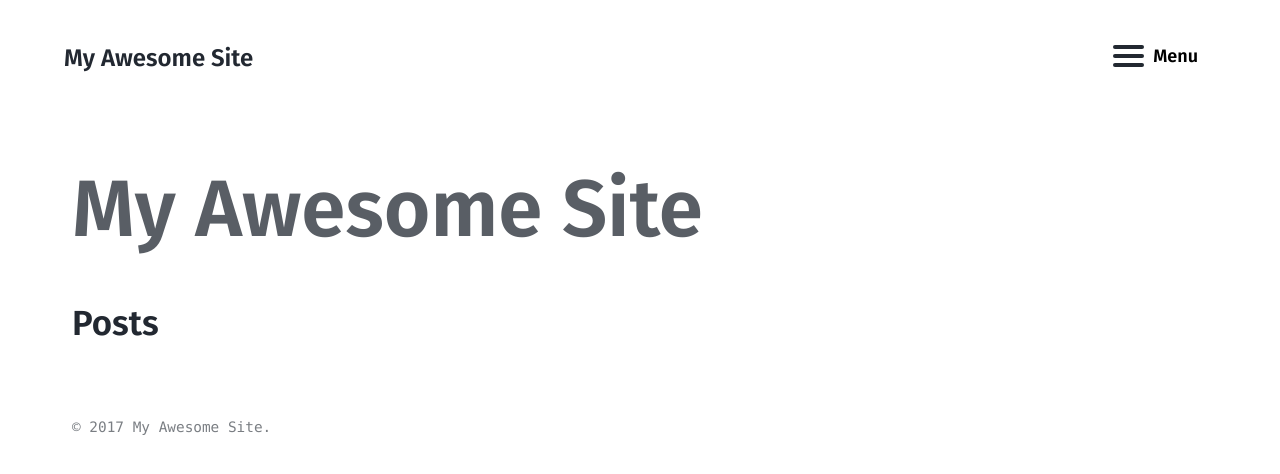
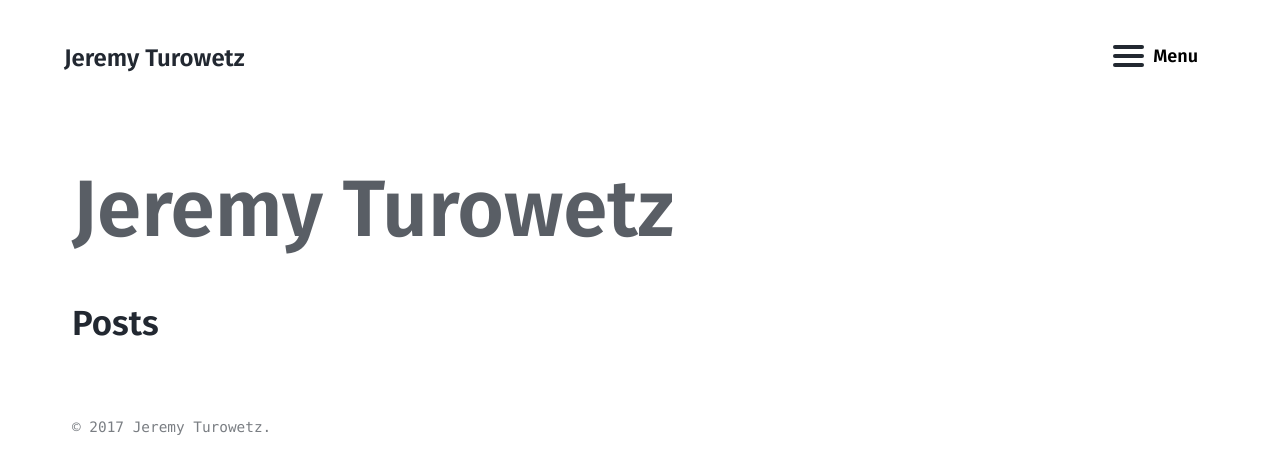
Before and after one commit to 13531994243/jerturowetz.github.io, a Jekyll site: the page built from index.md, in a window 1280 px wide. Shown: the top 474 px of the page. Built offline with Jekyll 4.4.1, drawn with Linux system fonts in a browser that asks for light colours.

Commit message:
make it a bit more personal

```diff
--- a/_config.yml
+++ b/_config.yml
@@ -14,22 +14,22 @@
 # You can create any custom variable you would like, and they will be accessible
 # in the templates via {{ site.myvariable }}.
 lang: en-US
-title: My Awesome Site
-email:
-description:
+title: Jeremy Turowetz
+email: j.turowetz@gmail.com
+description: Senior Full-Stack Developer (PHP/Wordpress)
 baseurl: # the optional subpath of your site, e.g. "/blog"
-url: # the base hostname & protocol for your site e.g. "https://mmistakes.github.io"
+url: https://jerturowetz.github.io # the base hostname & protocol for your site e.g. "https://mmistakes.github.io"
 author:
   name:
-  twitter:
+  twitter: jerturowetz
   picture:
-twitter_username:
-github_username:
+twitter_username: jerturowetz
+github_username: jerturowetz
 logo: # path of site logo, e.g. "/assets/images/logo.png"
 
 # Build settings
 markdown: kramdown
-theme: jekyll-theme-basically-basic
+# theme: jekyll-theme-basically-basic
 gems:
   - jekyll-feed
   - jekyll-seo-tag
```
